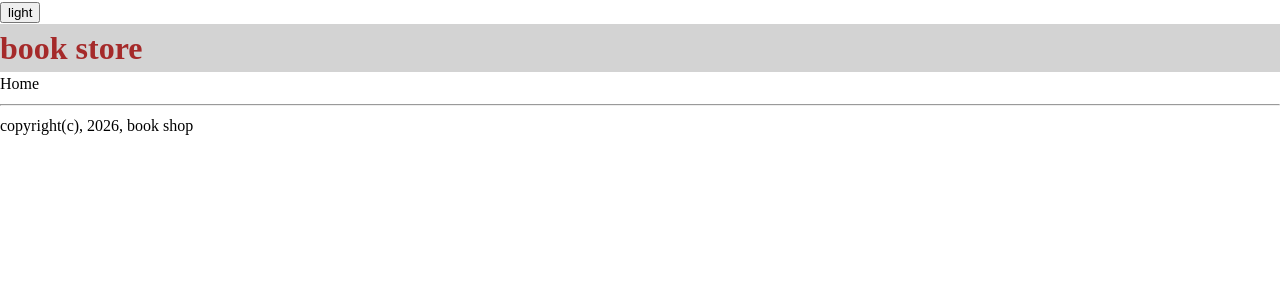
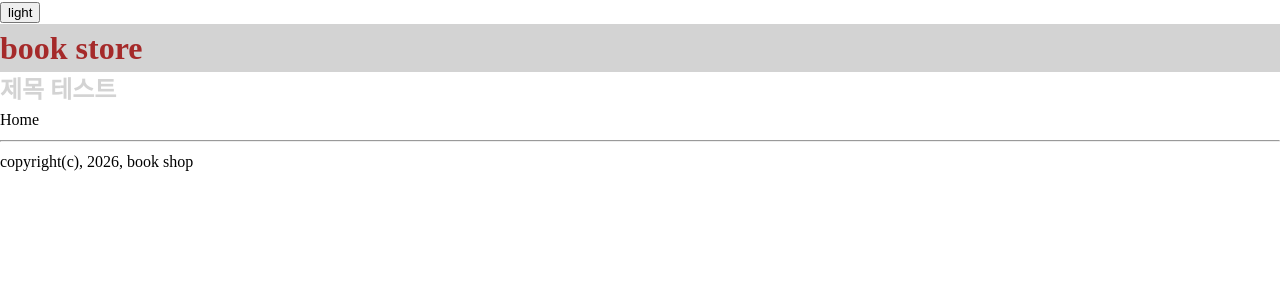
Before and after one commit to lvyest/BookShop-FE, a React (Create React App) app: page / in a window 1280 px wide. Shown: the top 300 px of the page. Built offline with nearby package versions, Linux system fonts and the light colour scheme.

Commit message:
feat: 제목 컴포넌트 렌더링

```diff
--- a/src/pages/Home.tsx
+++ b/src/pages/Home.tsx
@@ -1,6 +1,11 @@
+import Title from "../components/common/Title";
+
 function home() {
     return (
         <>
+        <Title size="medium" color="background">
+            제목 테스트
+        </Title>
         <div>Home</div>
         </>
     )
```
